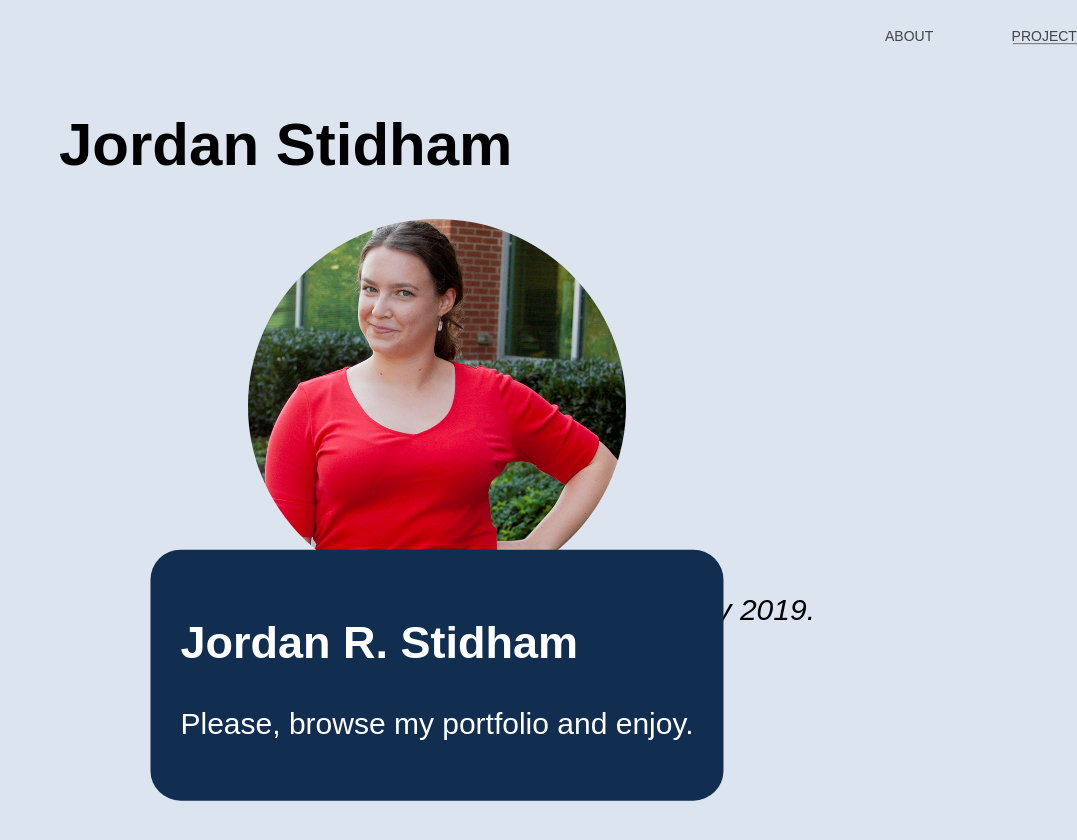
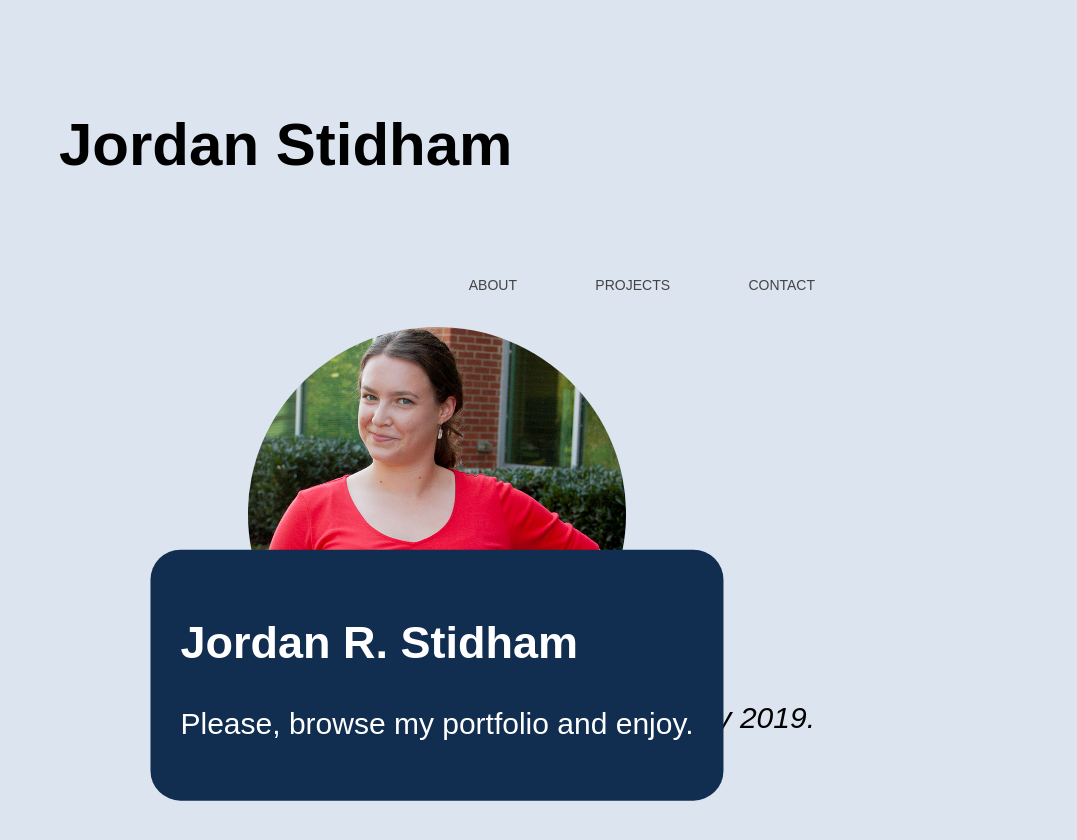
Before and after one commit to jordanstidham/PORTFOLIO, a Jekyll site: the page built from README.md, in a window 1280 px wide and 900 px high. Shown: the top 840 px of the window, without its empty margins (203-1280 px from the left). Built offline with Jekyll 4.4.1, drawn with Linux system fonts in a browser that asks for light colours; our own code applies the rules of GitHub Pages for plain Markdown files.

Commit message:
Update main.css

```diff
--- a/css/main.css
+++ b/css/main.css
@@ -21,7 +21,7 @@
 .nav {
     float: right;
 }
-.nav ul {
+.main-menu ul {
     margin: 0;
     padding: 0;
     list-style: none;
@@ -34,20 +34,20 @@
     margin-left: 70px;
     padding-top: 23px;
     font-size: 20px;
-    transition: 4s;
+    transition: .4s;
 
     position: relative;
 }
-.nav a {
+.main-menu a {
     color: #444;
     text-decoration: none;
     text-transform: uppercase;
     font-size: 14px;
 }
-.nav a:hover {
+.main-menu a:hover {
     color: #000;
 }
-.nav a::before {
+.main-menu a::before {
     content: '';
     display: block;
     height: 5px;
@@ -59,7 +59,7 @@
 
     transition: all ease-in-out 250ms;
 }
-.nav a:hover::before {
+.main-menu a:hover::before {
     width: 100%;
 }
 address {
@@ -68,7 +68,7 @@
 
 /* The subnavigation menu */
 .sub-menu{
-    display: block;
+    display: none;
     width: 300px;
     list-style-type: none;
     position: absolute;
@@ -97,11 +97,15 @@
     font-size: 20px;
 }
 
+/* Add a cream background color to navigation links on hover */
+.sub-menu li:hover {
+  background-color: cream;
+}
 
+/*show submenus*/
+.main-menu li:hover .sub-menu {
+    display: block;
 
-/* Add a red background color to navigation links on hover */
-.nav a:hover, .sub-menu:hover .subnavbtn {
-  background-color: cream;
 }
 
 /* Style the subnav content - positioned absolute */
@@ -122,12 +126,12 @@
 }
 
 /* Add a grey background color on hover */
-.subnav-content a:hover {
+.sub-menu-content a:hover {
   background-color: #eee;
   color: black;
 }
 
 /* When you move the mouse over the subnav container, open the subnav content */
-.subnav:hover .subnav-content {
+.submenu:hover .submenu-content {
   display: block;
 }
```
